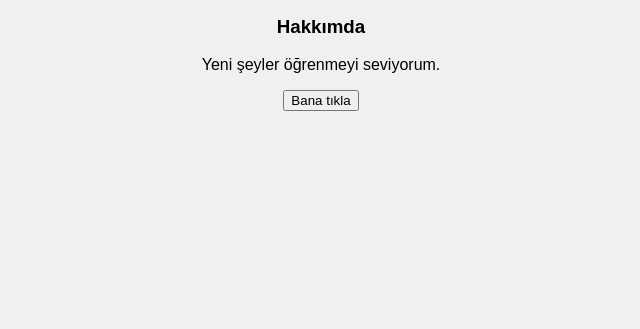
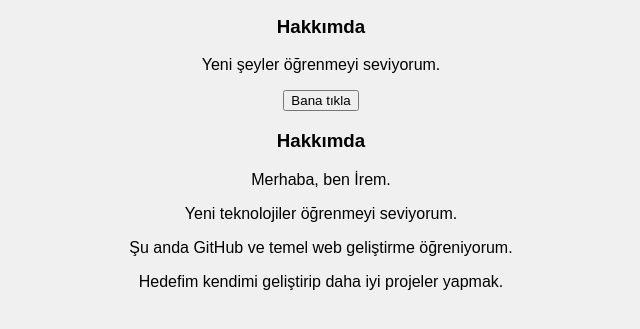
Before and after one commit to irembase-ops/irem-website, a plain HTML site: page index.html in a window 1280 px wide. Shown: the part 103-432 px from the top of the page, without its empty margins (319-959 px from the left). Drawn offline with Linux system fonts and the light colour scheme.

Commit message:
Update index.html

```diff
--- a/index.html
+++ b/index.html
@@ -25,3 +25,9 @@ h1 {
     color: blue;
 }
 </style>
+
+<h3>Hakkımda</h3>
+<p>Merhaba, ben İrem.</p>
+<p>Yeni teknolojiler öğrenmeyi seviyorum.</p>
+<p>Şu anda GitHub ve temel web geliştirme öğreniyorum.</p>
+<p>Hedefim kendimi geliştirip daha iyi projeler yapmak.</p>
```
